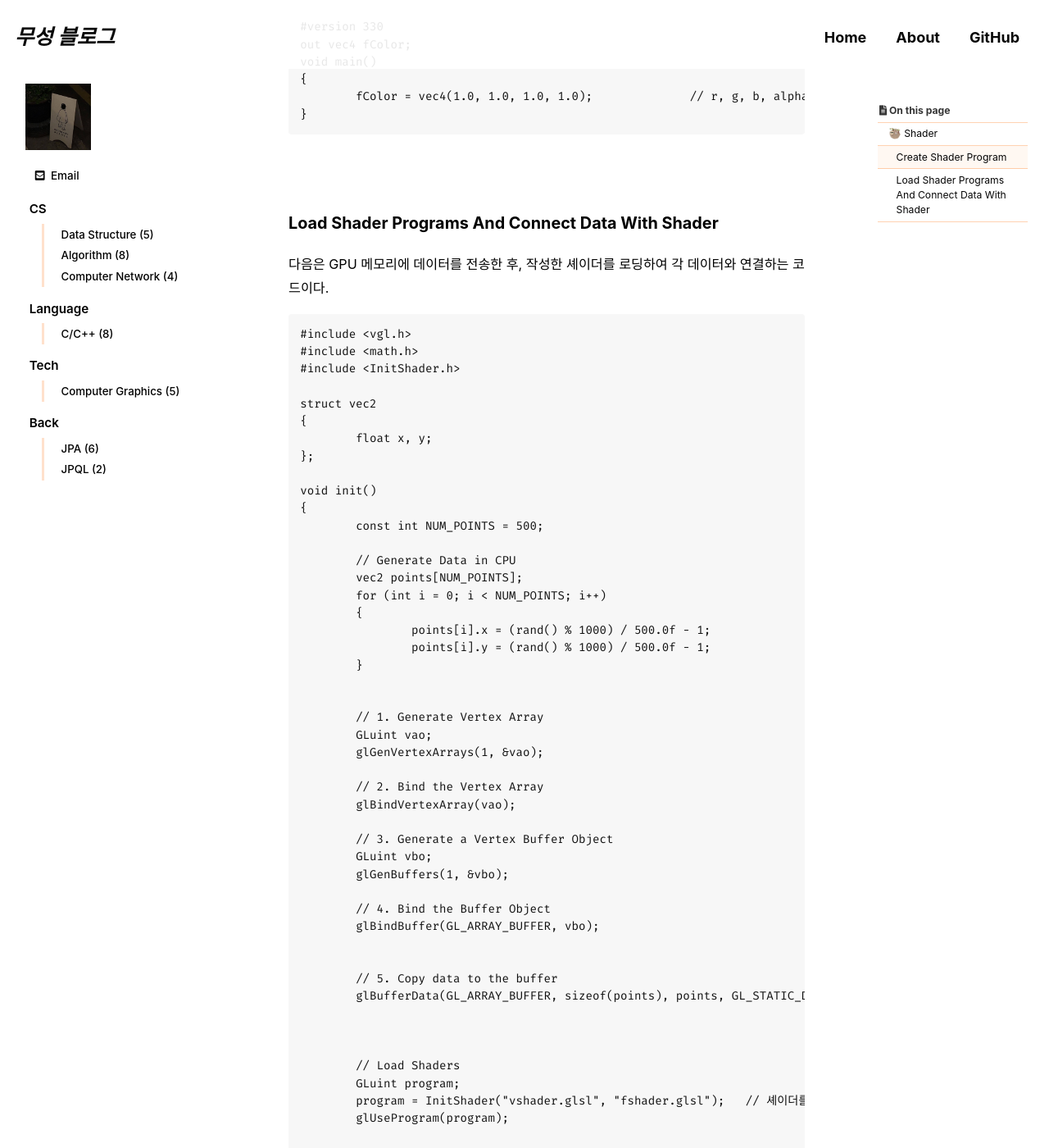
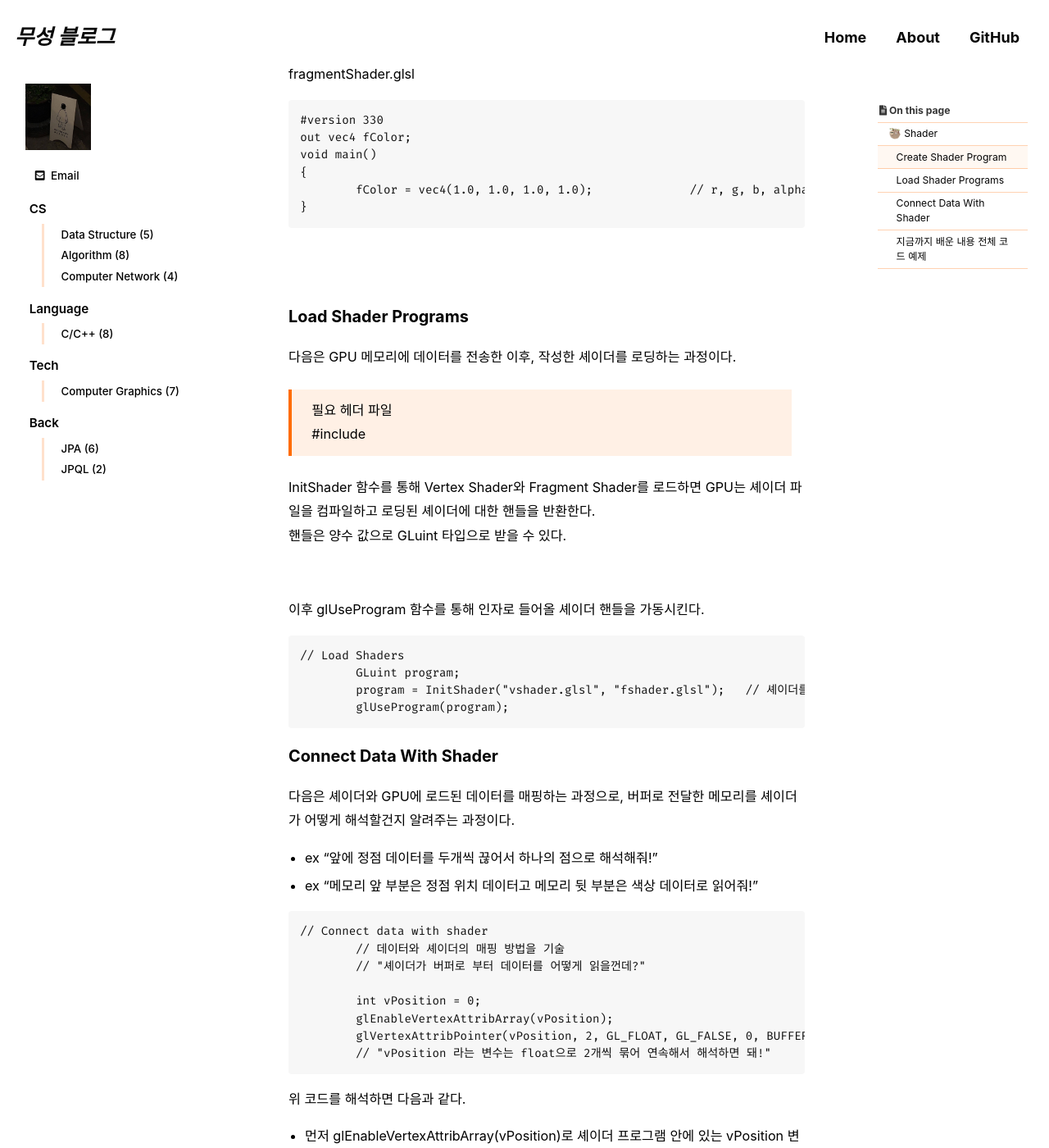
Before and after one commit to ms0828/ms0828.github.io, a Jekyll site: the page built from _posts/computer_graphics/2024-09-23-cg-3-1주차.md, in a window 1280 px wide and 1400 px high, scrolled down 2027 px. Shown: the whole window at 82% size. Built offline with Jekyll 4.4.1, drawn with Linux system fonts in a browser that asks for light colours; cached includes are drawn as plain includes; some web fonts are replaced; comment, search, counter and statistics services are not loaded; some of the changed text lies outside the part shown.

Commit message:
3-2_graphcis

````diff
--- a/_posts/computer_graphics/2024-09-23-cg-3-1주차.md
+++ b/_posts/computer_graphics/2024-09-23-cg-3-1주차.md
@@ -18,7 +18,7 @@ last_modified_at: 2024-09-23
 
 ## 🦥 Shader
 과거 그래픽스 파이프라인은 GPU가 고정된 방식으로 데이터를 처리하였다면, 현재는 사용자가 그래픽스 파이프라인의 동작 방식을 컨트롤 할 수 있게 되었다.
-> 사용자가 Vertex Processor, Fragment Processor 등 GPU 동작 방식을 프로그램으로 정의한 것을 Shader라고 부른다.
+> 사용자가 Vertex Processor, Fragment Processor 등 GPU 동작 방식을 정의한 프로그램을 Shader Program이라고 부른다.
 
 <br>
 최신 OpenGL에서 사용하고 있는 그래픽스 파이프라인은 다음과 같다.
@@ -42,9 +42,12 @@ last_modified_at: 2024-09-23
 
 
 ### Create Shader Program
-OpenGL에서 셰이더를 만들려면 .glsl 확장 프로그램으로 코드를 작성해야한다.
+OpenGL에서 셰이더를 만들려면 .glsl 확장 프로그램으로 코드를 작성해야한다. <br>
 
-아래는 가장 간단한 Vertex Shader와 Fragment Shader를 작성한 것이다.
+아래는 가장 간단한 Vertex Shader와 Fragment Shader를 작성한 것이다.<br>
+이렇게 만들어진 쉐이더 프로그램은 GPU에서 컴파일되고 파이프라인 단계에서 처리된다. <br>
+
+> Shading Language는 추후 수업을 듣고 정리할 예정
 
 <br>
 
@@ -72,8 +75,54 @@ void main()
 
 <br><br>
 
-### Load Shader Programs And Connect Data With Shader
-다음은 GPU 메모리에 데이터를 전송한 후, 작성한 셰이더를 로딩하여 각 데이터와 연결하는 코드이다.
+### Load Shader Programs
+다음은 GPU 메모리에 데이터를 전송한 이후, 작성한 셰이더를 로딩하는 과정이다.
+
+> 필요 헤더 파일 <br>
+	#include <InitShader.h>
+
+InitShader 함수를 통해 Vertex Shader와 Fragment Shader를 로드하면 GPU는 셰이더 파일을 컴파일하고 로딩된 셰이더에 대한 핸들을 반환한다.<br>
+핸들은 양수 값으로 GLuint 타입으로 받을 수 있다. <br>
+
+<br>
+
+이후 glUseProgram 함수를 통해 인자로 들어올 셰이더 핸들을 가동시킨다.
+
+```
+// Load Shaders
+	GLuint program;
+	program = InitShader("vshader.glsl", "fshader.glsl");	// 셰이더를 gpu에 보내서 gpu가 컴파일 후 로드 -> 핸들 반환
+	glUseProgram(program);
+```
+
+
+### Connect Data With Shader
+다음은 셰이더와 GPU에 로드된 데이터를 매핑하는 과정으로, 버퍼로 전달한 메모리를 셰이더가 어떻게 해석할건지 알려주는 과정이다.
+
+- ex "앞에 정점 데이터를 두개씩 끊어서 하나의 점으로 해석해줘!"
+- ex "메모리 앞 부분은 정점 위치 데이터고 메모리 뒷 부분은 색상 데이터로 읽어줘!"
+
+```
+// Connect data with shader
+	// 데이터와 셰이더의 매핑 방법을 기술
+	// "셰이더가 버퍼로 부터 데이터를 어떻게 읽을껀데?"
+
+	int vPosition = 0;
+	glEnableVertexAttribArray(vPosition);
+	glVertexAttribPointer(vPosition, 2, GL_FLOAT, GL_FALSE, 0, BUFFER_OFFSET(0));
+	// "vPosition 라는 변수는 float으로 2개씩 묶어 연속해서 해석하면 돼!"
+```
+
+위 코드를 해석하면 다음과 같다.
+- 먼저 glEnableVertexAttribArray(vPosition)로 셰이더 프로그램 안에 있는 vPosition 변수를 찾아 해당 변수에 대한 핸들을 반환한다.
+- glVertexAttribPointer(handle, ...) 함수를 사용하여 현재 활성화된 버퍼 메모리를 어떻게 해석하여 핸들에 대한 변수에 저장할지 정의한다.
+- 이후 셰이더는 활성화된 버퍼 메모리로부터 사용자가 정의한 방법으로 vPosition에 데이터를 저장하게 된다.
+
+<br><br><br>
+
+
+
+### 지금까지 배운 내용 전체 코드 예제
 
 ```
 #include <vgl.h>
--- /dev/null
+++ b/_posts/computer_graphics/2024-09-25-cg-3-2주차.md
@@ -0,0 +1,203 @@
+---
+title: "(OpenGL) 3D 정육면체 그리기 실습"
+excerpt: ""
+
+categories:
+  - Computer Graphics
+tags:
+  - [tag1, tag2]
+
+permalink: /categories/computer_graphics/pratice1/
+
+toc: true
+toc_sticky: true
+
+date: 2024-09-25
+last_modified_at: 2024-09-25
+---
+
+## 🦥 정육면체 그리기 실습
+
+
+vshader
+```
+#version 330
+
+in vec4 vPosition;
+in vec4 vColor;
+
+out vec4 color;
+
+void main()
+{
+	gl_Position = vPosition;
+	color = vColor;
+}
+```
+
+
+fshader
+```
+#version 330
+
+in vec4 color;
+out vec4 fColor;
+
+void main()
+{
+	fColor = color;
+}
+```
+
+
+main
+```
+#include <vgl.h>
+#include <InitShader.h>
+#include <vec.h>
+
+vec4 vertex_pos[8] = {
+	vec4(-0.5,-0.5, 0.5, 1),
+	vec4(-0.5, 0.5, 0.5, 1),
+	vec4(0.5, 0.5, 0.5, 1),
+	vec4(0.5,-0.5, 0.5, 1),
+	vec4(-0.5,-0.5,-0.5, 1),
+	vec4(-0.5, 0.5,-0.5, 1),
+	vec4(0.5, 0.5, -0.5, 1),
+	vec4(0.5,-0.5, -0.5, 1)
+};
+
+vec4 vertex_color[8] = {
+	vec4(1,0,0,1),
+	vec4(0,1,0,1),
+	vec4(0,0,1,1),
+	vec4(1,1,0,1),
+	vec4(0,1,1,1),
+	vec4(1,0,1,1),
+	vec4(1,1,1,1),
+	vec4(0,0,0,1)
+};
+
+const int NumVertex = 6 * 2 * 3;
+vec4 positions[NumVertex];
+vec4 colors[NumVertex];
+
+
+void makeRect(int a, int b, int c, int d)
+{
+	static int cur = 0;
+	positions[cur] = vertex_pos[a];	colors[cur] = vertex_color[a]; cur++;
+	positions[cur] = vertex_pos[b];	colors[cur] = vertex_color[b]; cur++;
+	positions[cur] = vertex_pos[c];	colors[cur] = vertex_color[c]; cur++;
+
+	positions[cur] = vertex_pos[c];	colors[cur] = vertex_color[c]; cur++;
+	positions[cur] = vertex_pos[d];	colors[cur] = vertex_color[d]; cur++;
+	positions[cur] = vertex_pos[a];	colors[cur] = vertex_color[a]; cur++;
+}
+
+
+
+void makeCube()
+{
+	// 시계 반대방향으로 꼭짓점 해석 (삼각형 만들 때)
+	makeRect(0, 3, 2, 1);
+	makeRect(4, 5, 6, 7);
+	makeRect(0, 4, 7, 3);
+	makeRect(3, 7, 6, 2);
+	makeRect(2, 6, 5, 1);
+	makeRect(1, 5, 4, 0);
+
+}
+
+void myInit()
+{
+	// Create data in CPU
+	makeCube();
+
+	// Send data to GPU
+	//1. Setup VAO (gen and bind)
+	GLuint vao;
+	glGenVertexArrays(1, &vao);
+	glBindVertexArray(vao);
+
+	//2. Setup VBO (gen and bind)
+	GLuint vbo;
+	glGenBuffers(1, &vbo);
+	glBindBuffer(GL_ARRAY_BUFFER, vbo);
+
+	//3. Copy data to Buffer
+	// 세번 째 인자 NULL하면 아직 데이터는 안보내고 메모리만 동적할당 됨
+	glBufferData(GL_ARRAY_BUFFER, sizeof(positions) + sizeof(colors), NULL, GL_STATIC_DRAW);
+	// 위치 데이터를 잡힌 메모리에 처음부터 집어넣음
+	glBufferSubData(GL_ARRAY_BUFFER, 0, sizeof(positions), positions);
+	// 색상 데이터를 메모리에 2번째 인자 위치부터 집어넣음
+	glBufferSubData(GL_ARRAY_BUFFER, sizeof(positions), sizeof(colors), colors);
+	// 따라서 앞 부분은 위치 데이터, 뒷 부분은 색상 데이터를 밀어넣음
+
+
+	//4. Load Shaders
+	// 셰이더가 로드 되고 로딩된 셰이더에 대한 핸들을 받아옴
+	GLuint prog = InitShader("vshader.glsl", "fshader.glsl");
+	// 셰이더 사용
+	glUseProgram(prog);
+
+
+	//5. Connect shader to buffer
+	// 셰이더와 데이터를 연결하는 과정
+	// 메모리 앞의 위치한 데이터와 메모리 뒤에 위치한 색상 데이터를 셰이더가 어떻게 해석할건지 알려줘야함
+
+	// vPosition
+	// "내가 아까 보낸 vPosition 변수가 셰이더에 있을거야" -> 변수를 지칭하는 핸들 반환
+	GLuint vPosition = glGetAttribLocation(prog, "vPosition");
+	// "그 변수 내가 지금 보내줄거야" -> 셰이더에 in 으로 들어옴
+	glEnableVertexAttribArray(vPosition);
+	// "4개의 float 변수로 되어있을거고, 아까 보낸 데이터의 처음부터(BUFFER_OFFSET(0)) 시작해서 연속해서 있을거야"
+	glVertexAttribPointer(vPosition, 4, GL_FLOAT, GL_FALSE, 0, BUFFER_OFFSET(0));
+
+	// vColor
+	GLuint vColor = glGetAttribLocation(prog, "vColor");
+	glEnableVertexAttribArray(vColor);
+	// "4개의 float 변수로 되어있을거고, 아까 보낸 데이터의 sizeof(positions) 이후부터 시작해서 연속해서 있을거야"
+	glVertexAttribPointer(vColor, 4, GL_FLOAT, GL_FALSE, 0, BUFFER_OFFSET(sizeof(positions)));
+
+
+	// 4번째 인자(GL_FALSE)는 예를들어 vector를 보낼 때 크기를 1로 만들어주는 nomarlize를 쓸지 말지 정하는 그런 기능
+}
+
+void myDisplay()
+{
+	glClear(GL_COLOR_BUFFER_BIT);
+	//현재 바인딩된 Array를 현재 바인딩된 shader program으로 화면에 그림
+	glDrawArrays(GL_TRIANGLES, 0, NumVertex);
+	glFlush();
+}
+
+int main(int argc, char** argv)
+{
+	glutInit(&argc, argv);
+	glutInitDisplayMode(GLUT_SINGLE | GLUT_RGBA);
+	glutInitWindowSize(512, 512);
+	glutCreateWindow("Color Cube Example");
+
+	glewExperimental = true;
+	glewInit();
+
+	myInit();
+
+	glutDisplayFunc(myDisplay);
+	glutMainLoop();
+
+	return 0;
+}
+
+```
+
+
+위 결과로 z축으로 바라본 2차원 정사각형으로 보임
+
+카메라를 회전하지 않고 vshader에서 물체를 행렬을 곱해 회전시킬 수 있음
+-> 앞으로 이런 과정을 shader를 배우면서 학습할 예정
+
+
+glsl은 c와 비슷하지만 포인터, 동적할당 등의 복잡한 기능이 없고,
+수학 관련된 기능이 많이 들어있음
--- /dev/null
+++ b/_posts/computer_graphics/2024-10-02-cg-4-1주차.md
@@ -0,0 +1,218 @@
+---
+title: "(OpenGL) Shading Language(GLSL)"
+excerpt: ""
+
+categories:
+  - Computer Graphics
+tags:
+  - [tag1, tag2]
+
+permalink: /categories/computer_graphics/shading_language/
+
+toc: true
+toc_sticky: true
+
+date: 2024-09-25
+last_modified_at: 2024-09-25
+---
+
+## 🦥 Shading Language(GLSL)
+
+vshader
+정점 하나당 vshader의 main 실행됨
+들어오는 점 하나하나를 화면상의 좌표로 변환하는 역할
+가운데가 (0,0) 기준으로 점을 변환해야함
+gl_Position - 미리 정의된 변수에 값을 하나씩 가져와서 처리
+gl_Position = vec4(0,0,0,1);
+
+
+fshader
+픽셀 하나당 fshader의 main 실행됨
+해당 픽셀에 해당하는 fragment에 의한 색상 값을 out vec4 fColor로 반환
+
+함수의 인자와 반환을 in, out 키워드로 따로 설정
+
+
+
+vshader
+```
+#version 330
+
+in vec4 vPosition;
+in vec4 vColor;
+
+out vec4 color;
+
+void main()
+{
+	gl_Position = vPosition;
+	color = vColor;
+}
+```
+
+
+fshader
+```
+#version 330
+
+in vec4 color;
+out vec4 fColor;
+
+void main()
+{
+	fColor = color;
+}
+```
+
+
+main
+```
+#include <vgl.h>
+#include <InitShader.h>
+#include <vec.h>
+
+vec4 vertex_pos[8] = {
+	vec4(-0.5,-0.5, 0.5, 1),
+	vec4(-0.5, 0.5, 0.5, 1),
+	vec4(0.5, 0.5, 0.5, 1),
+	vec4(0.5,-0.5, 0.5, 1),
+	vec4(-0.5,-0.5,-0.5, 1),
+	vec4(-0.5, 0.5,-0.5, 1),
+	vec4(0.5, 0.5, -0.5, 1),
+	vec4(0.5,-0.5, -0.5, 1)
+};
+
+vec4 vertex_color[8] = {
+	vec4(1,0,0,1),
+	vec4(0,1,0,1),
+	vec4(0,0,1,1),
+	vec4(1,1,0,1),
+	vec4(0,1,1,1),
+	vec4(1,0,1,1),
+	vec4(1,1,1,1),
+	vec4(0,0,0,1)
+};
+
+const int NumVertex = 6 * 2 * 3;
+vec4 positions[NumVertex];
+vec4 colors[NumVertex];
+
+
+void makeRect(int a, int b, int c, int d)
+{
+	static int cur = 0;
+	positions[cur] = vertex_pos[a];	colors[cur] = vertex_color[a]; cur++;
+	positions[cur] = vertex_pos[b];	colors[cur] = vertex_color[b]; cur++;
+	positions[cur] = vertex_pos[c];	colors[cur] = vertex_color[c]; cur++;
+
+	positions[cur] = vertex_pos[c];	colors[cur] = vertex_color[c]; cur++;
+	positions[cur] = vertex_pos[d];	colors[cur] = vertex_color[d]; cur++;
+	positions[cur] = vertex_pos[a];	colors[cur] = vertex_color[a]; cur++;
+}
+
+
+
+void makeCube()
+{
+	// 시계 반대방향으로 꼭짓점 해석 (삼각형 만들 때)
+	makeRect(0, 3, 2, 1);
+	makeRect(4, 5, 6, 7);
+	makeRect(0, 4, 7, 3);
+	makeRect(3, 7, 6, 2);
+	makeRect(2, 6, 5, 1);
+	makeRect(1, 5, 4, 0);
+
+}
+
+void myInit()
+{
+	// Create data in CPU
+	makeCube();
+
+	// Send data to GPU
+	//1. Setup VAO (gen and bind)
+	GLuint vao;
+	glGenVertexArrays(1, &vao);
+	glBindVertexArray(vao);
+
+	//2. Setup VBO (gen and bind)
+	GLuint vbo;
+	glGenBuffers(1, &vbo);
+	glBindBuffer(GL_ARRAY_BUFFER, vbo);
+
+	//3. Copy data to Buffer
+	// 세번 째 인자 NULL하면 아직 데이터는 안보내고 메모리만 동적할당 됨
+	glBufferData(GL_ARRAY_BUFFER, sizeof(positions) + sizeof(colors), NULL, GL_STATIC_DRAW);
+	// 위치 데이터를 잡힌 메모리에 처음부터 집어넣음
+	glBufferSubData(GL_ARRAY_BUFFER, 0, sizeof(positions), positions);
+	// 색상 데이터를 메모리에 2번째 인자 위치부터 집어넣음
+	glBufferSubData(GL_ARRAY_BUFFER, sizeof(positions), sizeof(colors), colors);
+	// 따라서 앞 부분은 위치 데이터, 뒷 부분은 색상 데이터를 밀어넣음
+
+
+	//4. Load Shaders
+	// 셰이더가 로드 되고 로딩된 셰이더에 대한 핸들을 받아옴
+	GLuint prog = InitShader("vshader.glsl", "fshader.glsl");
+	// 셰이더 사용
+	glUseProgram(prog);
+
+
+	//5. Connect shader to buffer
+	// 셰이더와 데이터를 연결하는 과정
+	// 메모리 앞의 위치한 데이터와 메모리 뒤에 위치한 색상 데이터를 셰이더가어떻게 해석할건지 알려줘야함
+
+	// vPosition
+	// "내가 아까 보낸 vPosition 변수가 셰이더에 있을거야" -> 변수를 지칭하는 핸들 반환
+	GLuint vPosition = glGetAttribLocation(prog, "vPosition");
+	// "그 변수 내가 지금 보내줄거야" -> 셰이더에 in 으로 들어옴
+	glEnableVertexAttribArray(vPosition);
+	// "4개의 float 변수로 되어있을거고, 아까 보낸 데이터의 처음부터(BUFFER_OFFSET(0)) 시작해서 연속해서 있을거야"
+	glVertexAttribPointer(vPosition, 4, GL_FLOAT, GL_FALSE, 0, BUFFER_OFFSET(0));
+
+	// vColor
+	GLuint vColor = glGetAttribLocation(prog, "vColor");
+	glEnableVertexAttribArray(vColor);
+	// "4개의 float 변수로 되어있을거고, 아까 보낸 데이터의 sizeof(positions) 이후부터 시작해서 연속해서 있을거야"
+	glVertexAttribPointer(vColor, 4, GL_FLOAT, GL_FALSE, 0, BUFFER_OFFSET(sizeof(positions)));
+
+
+	// 4번째 인자(GL_FALSE)는 예를들어 vector를 보낼 때 크기를 1로 만들어주는 nomarlize를 쓸지 말지 정하는 그런 기능
+}
+
+void myDisplay()
+{
+	glClear(GL_COLOR_BUFFER_BIT);
+	//현재 바인딩된 Array를 현재 바인딩된 shader program으로 화면에 그림
+	glDrawArrays(GL_TRIANGLES, 0, NumVertex);
+	glFlush();
+}
+
+int main(int argc, char** argv)
+{
+	glutInit(&argc, argv);
+	glutInitDisplayMode(GLUT_SINGLE | GLUT_RGBA);
+	glutInitWindowSize(512, 512);
+	glutCreateWindow("Color Cube Example");
+
+	glewExperimental = true;
+	glewInit();
+
+	myInit();
+
+	glutDisplayFunc(myDisplay);
+	glutMainLoop();
+
+	return 0;
+}
+
+```
+
+
+위 결과로 z축으로 바라본 2차원 정사각형으로 보임
+
+카메라를 회전하지 않고 vshader에서 물체를 행렬을 곱해 회전시킬 수 있음
+-> 앞으로 이런 과정을 shader를 배우면서 학습할 예정
+
+
+glsl은 c와 비슷하지만 포인터, 동적할당 등의 복잡한 기능이 없고,
+수학 관련된 기능이 많이 들어있음
````
Also changed, not shown: other parts of _posts/computer_graphics/2024-09-23-cg-3-1주차.md (+1 -4 lines), _posts/computer_network/2024-09-23-cn-3-1주차.md (deleted, +0 -40 lines), _posts/computer_network/2024-09-25-cn-applicationLayer3.md (added, +19 -0 lines).
